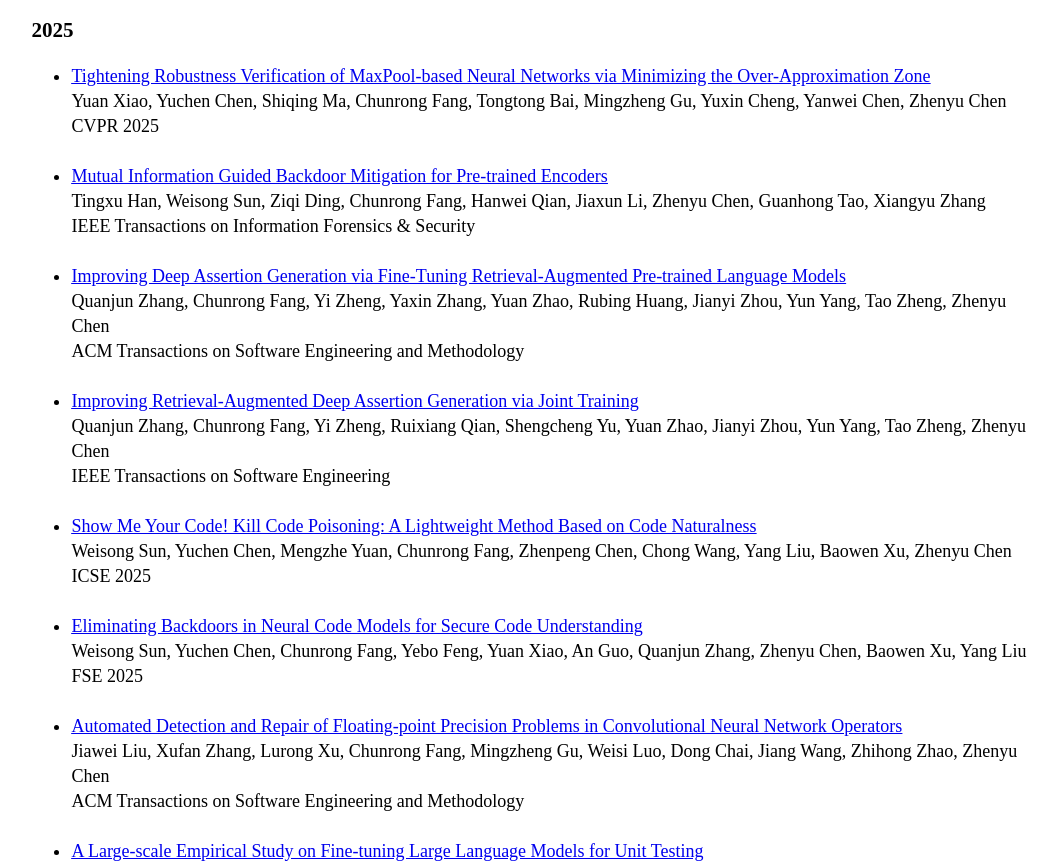
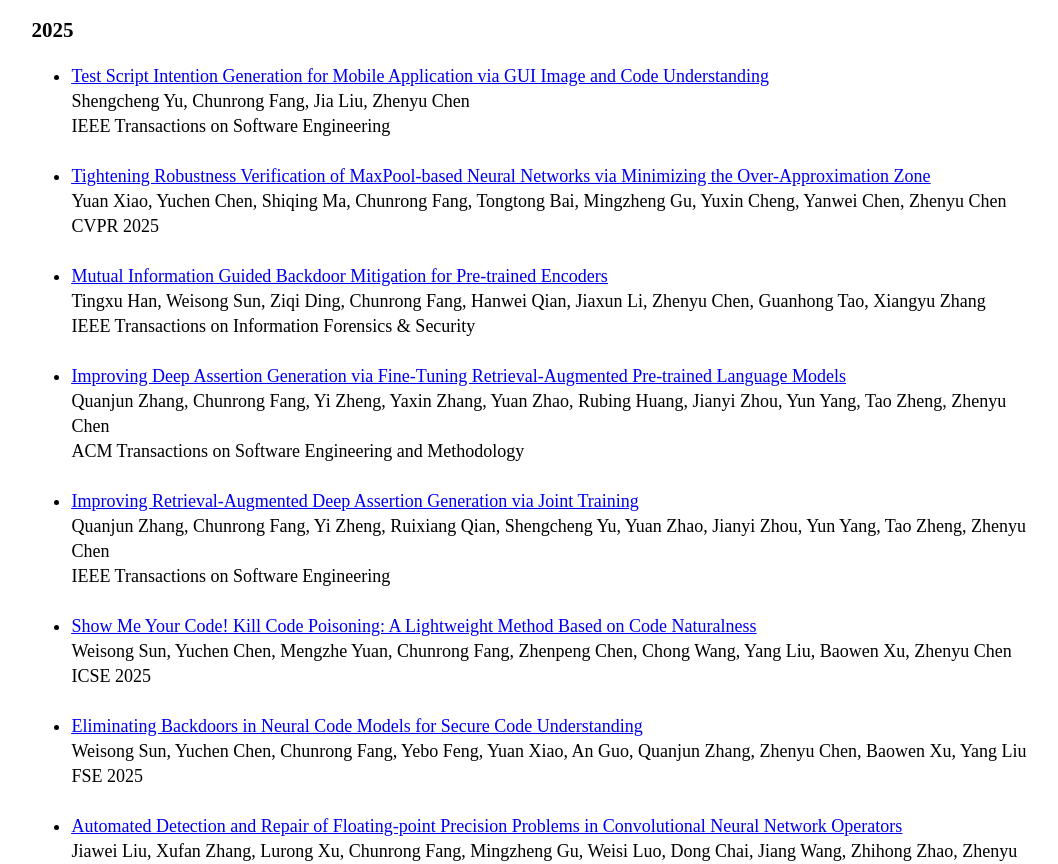
Before and after one commit to chunrong/chunrong.github.io, a plain HTML site: page index.html in a window 1280 px wide. Shown: the part 1367-2231 px from the top of the page, without its empty margins (103-1161 px from the left). Drawn offline with Linux system fonts and the light colour scheme.

Commit message:
Update index.html

```diff
--- a/index.html
+++ b/index.html
@@ -109,6 +109,11 @@
         <h3>2025</h3>
         <ul style="line-height: 25px">
 
+        <li>
+            <a href="https://arxiv.org/abs/"><u>Test Script Intention Generation for Mobile Application via GUI Image and Code Understanding</u></a> <br>
+            Shengcheng Yu, Chunrong Fang, Jia Liu, Zhenyu Chen
+            <br>IEEE Transactions on Software Engineering<br><br>
+        </li>
 
         <li>
             <a href="https://arxiv.org/abs/"><u>Tightening Robustness Verification of MaxPool-based Neural Networks via Minimizing the Over-Approximation Zone</u></a> <br>
```
